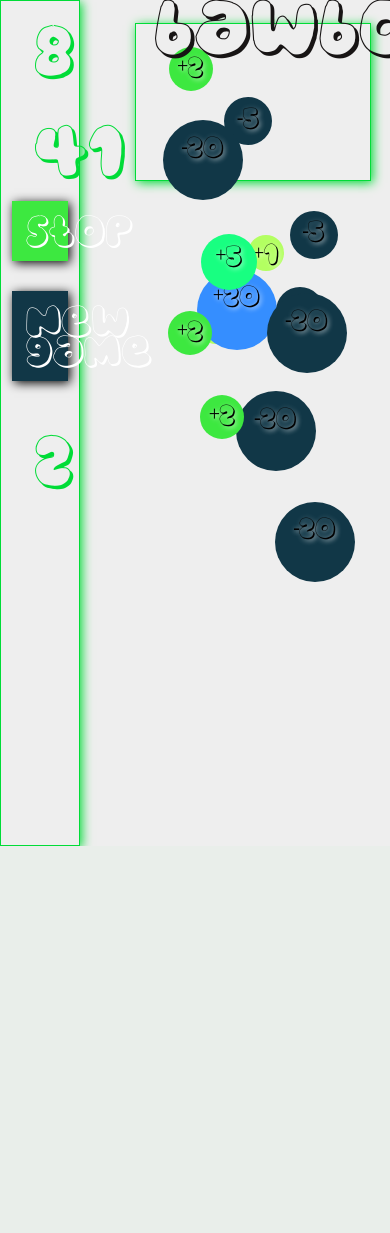
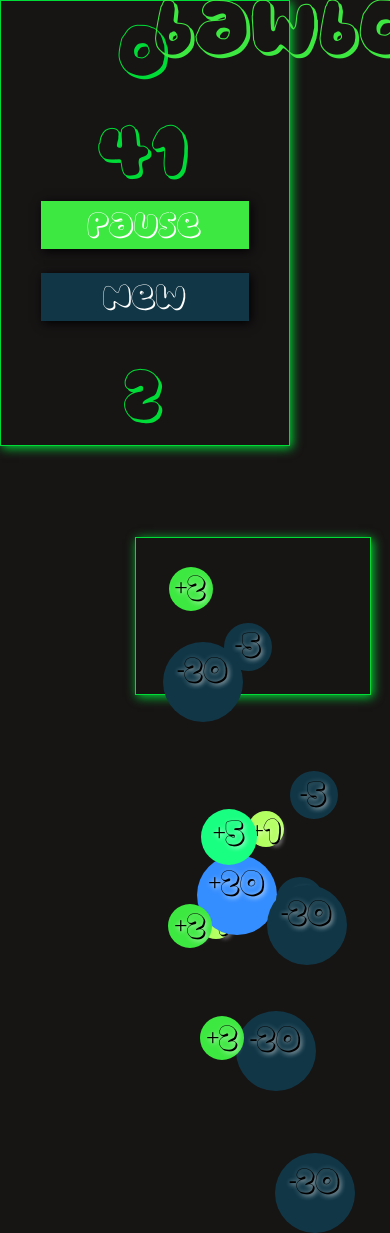
Before and after one commit to suarez96/bawbouwsz, a PHP site: page /index.html in a window 390 px wide; the page is wider, and only the part inside the window is pictured. Before the commit the page ends 846 px from the top of that part, so only its background shows below. Run offline with PHP 8.4, Linux system fonts and the light colour scheme.

Commit message:
new features: points discounted for leaving game area, fixed some css responsiveness

```diff
--- a/index.html
+++ b/index.html
@@ -1,12 +1,9 @@
 <!DOCTYPE html>
-<!-- leave just Name priority and subtasks, and add a more button, which shows due date, other description -->
 <head>
-<!-- <?php
-
-?> -->
 <meta charset="utf-8">
 <meta http-equiv="X-UA-Compatible" content="IE=edge,chrome=1">
 <meta name="viewport" content="width=device-width, initial-scale=1">
+<title>BAWBOUWSZ</title>
 <link rel="stylesheet" href="stylesheet.css">
 <script src="js/jquery.min.js"></script>
 </head>
@@ -18,191 +15,29 @@
 	<!-- <div class="score-bubble"></div> -->
 	<div class="target">0</div>
 	<button type="button" class="stop-btn">
-		STOP
+		PAUSE
 	</button>
 	<button type="button" class="new-game-btn">
-		NEW GAME
+		NEW
 	</button>
 	<div class="time-left">10</div>
 </nav>
 
+	<!-- <div class="operator-container">
+		<button class="operator">+</button>
+		<button class="operator">-</button>
+		<button class="operator">*</button>
+		<button class="operator">/</button>
+	</div> -->
+
 <div class="game-container">
 	<div class="game">
 		<div class="stop-screen" style="display:none"></div>
+		<div class="win-screen" style="display:none"></div>
 		<div class="lose-screen" style="display:none"><p>YU WOOZ BITCH!</p></div>
 	</div>
 </div>
 </body>
 
-	<script type="text/javascript">
-	$(function(){
-
-		$(".target").html(Math.floor(Math.random() * 100));
-
-		function bubbleType(){
-			var x = Math.floor(Math.random() * 8);
-			switch(x){
-				case 0:
-					var color_dims = 'background-color: #B3FF61; height: ' + 1.8 + 'em; width:' + 1.8 + 'em;"';
-					var value = parseInt(1);
-				break;
-				case 1:
-					var color_dims = 'background-color: #3DE840; height: ' + 2.2 + 'em; width:' + 2.2 + 'em;"';
-					var value = parseInt(2);
-				break;
-				case 2:
-					var color_dims = 'background-color: #18FF81; height: ' + 2.8 + 'em; width:' + 2.8 + 'em;"';
-					var value = parseInt(5);
-				break;
-				case 3:
-					var color_dims = 'background-color: #41E8D6; height: ' + 3.2 + 'em; width:' + 3.2 + 'em;"';
-					var value = parseInt(10);
-				break;
-				case 4:
-					var color_dims = 'background-color: #358EFF; height: ' + 4 + 'em; width:' + 4 + 'em;"';
-					var value = parseInt(20);
-				break;
-				case 5:
-					var color_dims = 'background-color: #113747; height: ' + 2.4 + 'em; width:' + 2.4 + 'em;"';
-					var value = parseInt(-5);
-				break;
-				case 6:
-					var color_dims = 'background-color: #0E302D; height: ' + 3.2 + 'em; width:' + 3.2 + 'em;"';
-					var value = parseInt(-10);
-				break;
-				case 7:
-					var color_dims = 'background-color: #113747; height: ' + 4 + 'em; width:' + 4 + 'em;"';
-					var value = parseInt(-20);
-				break;
-			}
-
-			var sign;
-
-			if(value > 0) {
-				sign = "+";
-			}
-			else
-				sign = "";
-
-			return [color_dims, value, sign];
-		}
-
-		function margin(){return Math.floor(Math.random() * 100) + "%"};
-
-		var createdBubbles = 0;
-		var bubbleCount = 0;
-
-		function newBubble(){
-			bubble_type = bubbleType();
-			var bubble = '<div class="bubble" style="top:' + margin() + '; left:' + margin() + ';' + bubble_type[0] + ' " id=' + createdBubbles + '" data-count=' + bubble_type[1] + '><p>' + bubble_type[2] + bubble_type[1] + '</p></div>';
-			$(".game").append(bubble);
-			createdBubbles++;
-			bubbleCount++;
-		}
-
-		var timer = setInterval(function(){
-			if (createdBubbles < 6) {
-				newBubble();
-			}
-			else
-				clearInterval(timer);
-		}, 50);
-
-		function newPosition(){
-			var h = $('.game').height()+500;
-			var w = $('.game').width();
-
-			var newHeight = Math.floor(Math.random() * h);
-			var newWidth = Math.floor(Math.random() * w);
-
-			return [newHeight, newWidth];
-		}
-
-		function moveBubbles(span = 5000){
-				$('.bubble').each(function(index){
-					var trajectory = newPosition();
-					$(this).animate({top: trajectory[0], left: trajectory[1]}, span, "linear")
-				});
-				return true;
-		}
-
-		function bubbleTimer(repeat){
-			t = setInterval(function(){
-					newBubble();
-					moveBubbles();
-					if(createdBubbles > 50) {clearInterval(generatorTimer)}
-				}, repeat);
-			return t;
-		}
-
-		function secondsTimer(){
-			t = setInterval(function(){
-				$('.score').html(parseInt($('.score').html()) + parseInt(1));
-			}, 1000);
-			return t;
-		}
-
-		increment = secondsTimer();
-
-		countDown = setInterval(function() {$('.time-left').html(parseInt($('.time-left').html()) - parseInt(1));}, 1000);
-
-		var generatorTimer = bubbleTimer(1000);
-
-			$(".game").on('mouseover', '.bubble', function(){
-
-			$(this).remove();
-			bubbleCount--;
-			$('.bubble').each(function(index){$(this).stop()});
-
-			score = parseInt($('.score').html());
-			score += parseInt($(this).attr('data-count'));
-			$(".score").html(score);
-
-			if($(".score").html() == $(".target").html()){//SWWWEEEET SWEEETTTTT VICTORY!!!
-				$('.bubble').each(function(index){$(this).stop()});
-				clearInterval(generatorTimer);
-				clearInterval(increment);
-				clearInterval(countDown);
-				var winDiv = $('<button type="button" class ="win">YOU WIN!</button>');
-				$('.game-container').append(winDiv);
-				$('.bubble').fadeOut(10, function(){$(this).remove();});
-			}
-
-			else if(createdBubbles <= 50) {
-				newBubble();
-			}
-
-			else if(bubbleCount == 0){//LOOOOOOSSSEEEEEERRRR
-				$('.lose-screen').css('display',  "block");
-				$('.stop-btn').prop('disabled', 'disabled');
-			}
-
-			if($(".score").html() != $(".target").html()){
-				moveBubbles();
-			}
-		});
-
-		$('nav').on('click', '.stop-btn', function(){
-			$('.bubble').each(function(index){$(this).stop();});
-			clearInterval(generatorTimer);
-			clearInterval(increment);
-			clearInterval(countDown);
-			if ($('.stop-screen').css('display') == "none") {
-				$('.stop-screen').css('display',  "block");
-				$('.stop-btn').html("Resume");
-			}
-			else {
-				generatorTimer = bubbleTimer(1000);
-				increment = secondsTimer();
-				countDown = setInterval(function() {$('.time-left').html(parseInt($('.time-left').html()) - parseInt(1));}, 1000);
-				$('.stop-screen').css('display', "none");
-				$('.stop-btn').html("stop");
-			}
-		});
-
-		$('.game-container').on('click', '.win', function(){location.reload()});
-		$('nav').on('click', '.new-game-btn', function(){location.reload()});
-
-	});
-	</script>
+	<script type="text/javascript" src="js/game.js"></script>
 </html>
--- a/stylesheet.css
+++ b/stylesheet.css
@@ -5,14 +5,14 @@
 *{
 	font-family: bubblegums;
 	color: #fff;
+	font-size: 24px;
 }
 body{
 	margin: 0;
 	padding: 0;
 	width: 100%;
-	background-color: #e8e8e8;
 	/*background-color: #62e38e;*/
-	overflow: hidden;
+	overflow: scroll;
 }
 .bubble{
 	position: absolute;
@@ -33,36 +33,48 @@
 	width: 50%;
 	float: right;
 	margin-right: 5%;
-	margin-top: 6%;
+	margin-top: 3.8em;
 }
 .game, nav, body{
 	background-color: #171414;
-	background-color: #eee;
 }
-.game, nav, .win, .stop-btn:hover, .new-game-btn:hover{
+nav, .win, .game, .stop-btn:hover, .new-game-btn:hover, .operator:hover{
 	border: 1px solid #00dc37;
 	box-shadow: 2px 2px 10px #00dc37;
 }
 .game-container{
 	height: 100%;
+	display: inline;
 }
 nav{
 	opacity:1;
 	text-align: center;
-	position: absolute;
 	height: 100%;
 	float: left;
-	z-index: 5;
-	width: 20%;
+	width: 12em;
+}
+.operator-container{
+	display: inline-block;
+}
+.operator{
+	border-style: none;
+	margin-top: 0.8em !important;
+	border-radius: 100%;
+	height: 1.2em;
+	width: 1.2em;
+	box-shadow: 2px 2px 10px #000;
+	margin-left: 20%;
+	background-color: #3de840 !important;
 }
 .score, .target, .time-left{
 	color: #00dc37;
+	padding: 0.5em;
+	margin: auto;
+}
+.score, .target, .time-left, .operator{
+	text-align: center;
 	display: block;
-	padding: 0.5em;
-	width: 10%;
-	text-align: center;
 	font-size: 50px;
-	margin: auto;
 }
 .score-bubble{
 	margin:auto;
@@ -71,7 +83,7 @@
 	border-radius: 100%;
 	background-color: #000;
 }
-.stop-btn{
+.stop-btn, .operator{
 	background-color: #3DE840;
 }
 .new-game-btn{
@@ -84,15 +96,16 @@
 	margin-bottom: 1em;
 	padding: 0.5em;
 	font-size: 30px;
+	font-size: 100%;
 	box-shadow: 2px 2px 10px #000;
 }
-.stop-screen, .lose-screen{
+.stop-screen, .lose-screen, .win-screen{
 	position:absolute;
 	top:0;
 	left:0;
 	right:0;
 	bottom:0;
-	opacity:0.5;
+	opacity:0.9;
 	text-align: center;
 }
 .stop-screen{
@@ -105,12 +118,12 @@
 	margin: auto;
 	font-size: 54px;
 	left: 40%;
-	color: #171414;
+	color: #3de840;
 }
 .lose-screen{
 	background-color:#da0404;
 	z-index:50;
-	font-size: 60px;
+	font-size: 300%;
 }
 .win{
 	border-style: none;
@@ -123,8 +136,10 @@
 	font-size: 24px;
 	top: 30%;
 	left: 45%;
-	transition: transform 0.4s;
 }
-.win:hover{
-	transform: scale(1.1, 1.1);
+.win, .operator, .stop-btn, .new-game-btn{
+	transition: transform 0.2s;
 }
+.win:hover, .operator:hover, .stop-btn:hover, .new-game-btn:hover{
+	transform: scale(1.05, 1.05);
+}
```
Also changed, not shown: js/game.js (added, +187 -0 lines).
